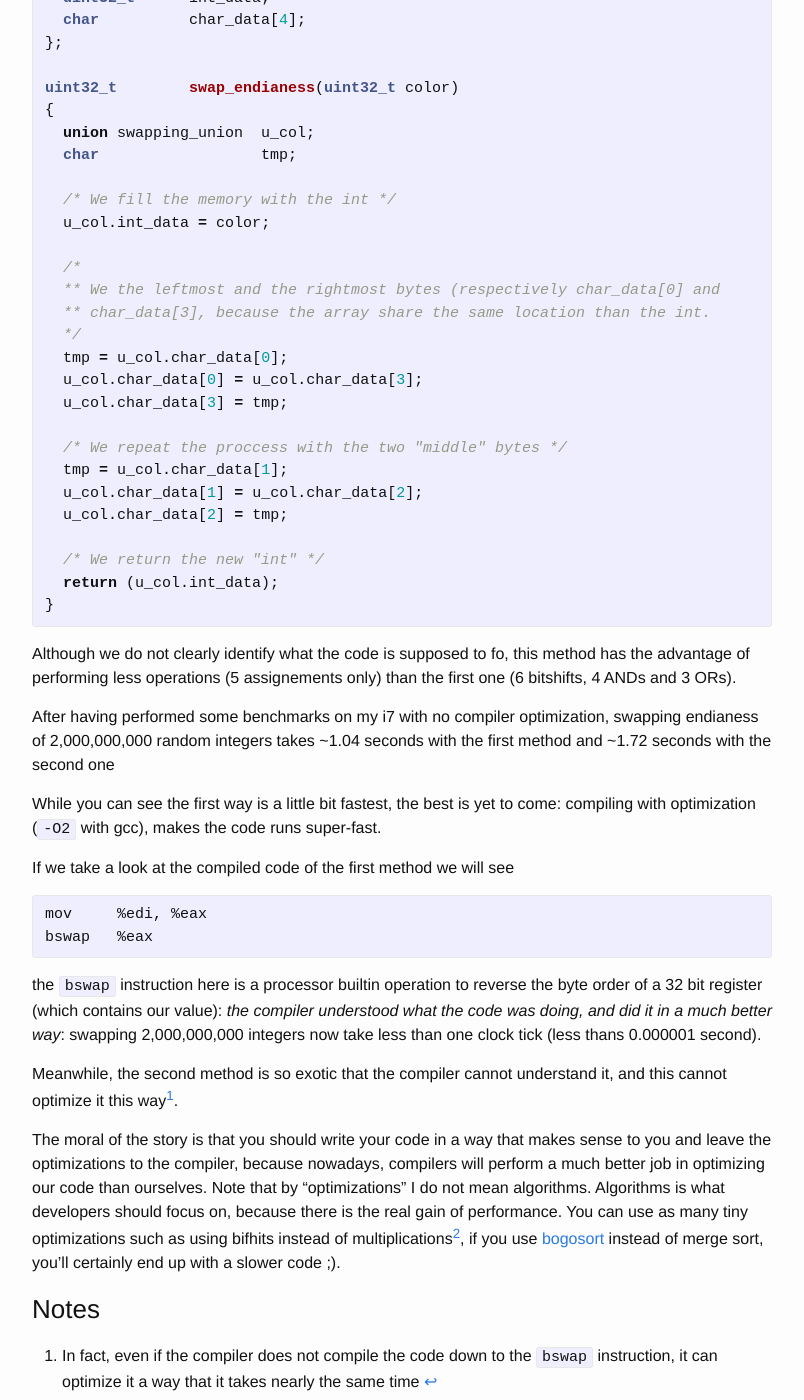
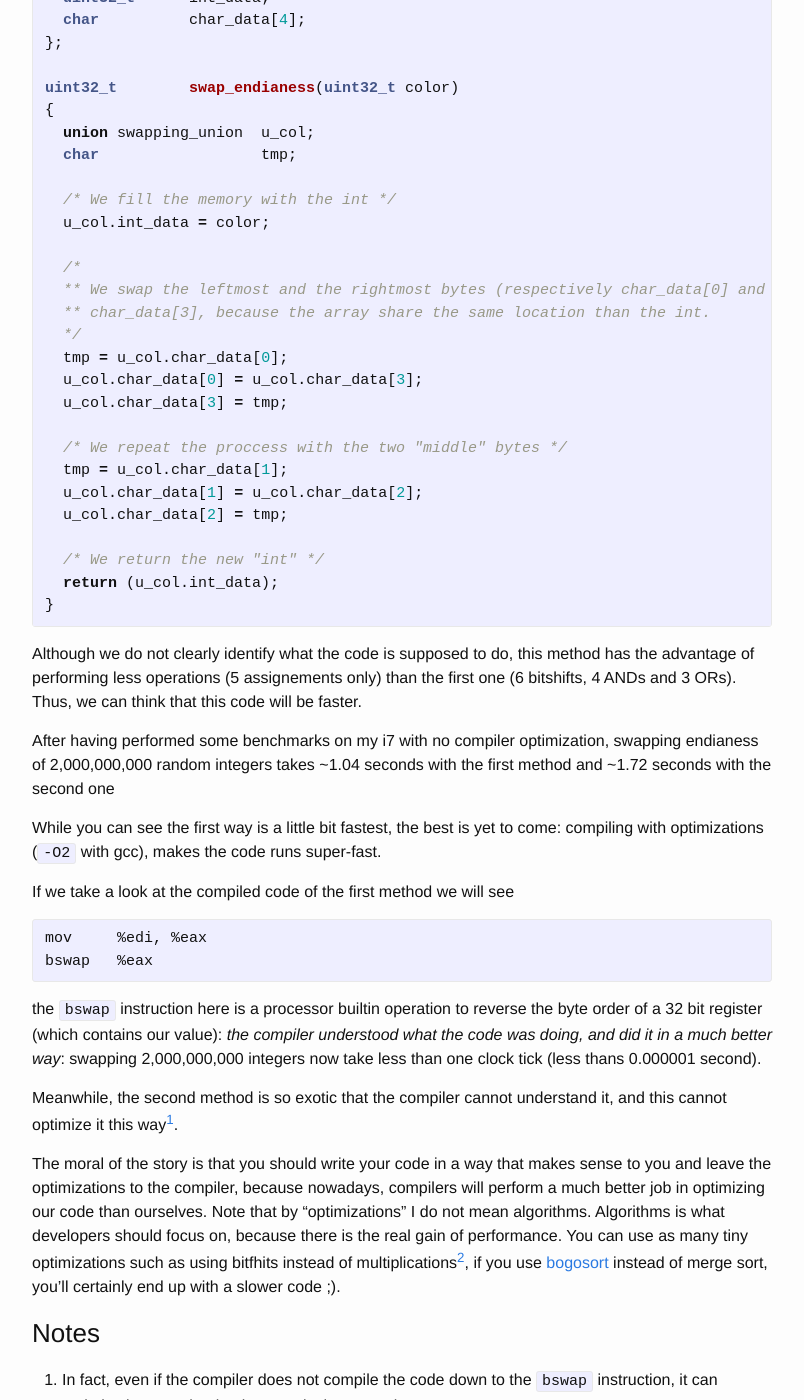
Before and after one commit to brendan-rius/brendan-rius.github.io, a Jekyll site: the page built from _posts/2014-12-26-optimization-beauty-compilers.markdown, in a window 1280 px wide and 1400 px high, scrolled down 1018 px. Shown: the whole window, without its empty margins (238-1042 px from the left). Built offline with Jekyll 4.4.1, drawn with Linux system fonts in a browser that asks for light colours; some of the changed text lies outside the part shown.

Commit message:
fixed typos

```diff
--- a/_posts/2014-12-26-optimization-beauty-compilers.markdown
+++ b/_posts/2014-12-26-optimization-beauty-compilers.markdown
@@ -62,7 +62,7 @@ uint32_t	swap_endianess(uint32_t color)
   u_col.int_data = color;
 
   /*
-  ** We the leftmost and the rightmost bytes (respectively char_data[0] and
+  ** We swap the leftmost and the rightmost bytes (respectively char_data[0] and
   ** char_data[3], because the array share the same location than the int.
   */
   tmp = u_col.char_data[0];
@@ -79,16 +79,17 @@ uint32_t	swap_endianess(uint32_t color)
 }
 {% endhighlight %}
 
-Although we do not clearly identify what the code is supposed to fo,
+Although we do not clearly identify what the code is supposed to do,
 this method has the advantage of performing less operations (5 assignements only)
-than the first one (6 bitshifts, 4 ANDs and 3 ORs).
+than the first one (6 bitshifts, 4 ANDs and 3 ORs). Thus, we can think that this
+code will be faster.
 
-After having performed some benchmarks on my i7 with no compiler optimization, swapping
-endianess of 2,000,000,000 random integers takes ~1.04 seconds with the first method and
-~1.72 seconds with the second one
+After having performed some benchmarks on my i7 with no compiler optimization,
+swapping endianess of 2,000,000,000 random integers takes ~1.04 seconds with the
+first method and ~1.72 seconds with the second one
 
 While you can see the first way is a little bit fastest, the best is yet to come:
-compiling with optimization (`-O2` with gcc), makes the code runs super-fast.
+compiling with optimizations (`-O2` with gcc), makes the code runs super-fast.
 
 If we take a look at the compiled code of the first method we will see
 
@@ -110,7 +111,7 @@ to you and leave the optimizations to the compiler, because nowadays, compilers
 will perform a much better job in optimizing our code than ourselves.
 Note that by "optimizations" I do not mean algorithms. Algorithms is what developers
 should focus on, because there is the real gain of performance. You can use
-as many tiny optimizations such as using bifhits instead of multiplications[^1], if you
+as many tiny optimizations such as using bitfhits instead of multiplications[^1], if you
 use [bogosort][bogosort] instead of merge sort, you'll certainly end up with a slower code ;).
 
 ### Notes
```
Also changed, not shown: other parts of _posts/2014-12-26-optimization-beauty-compilers.markdown (+1 -1 lines).
